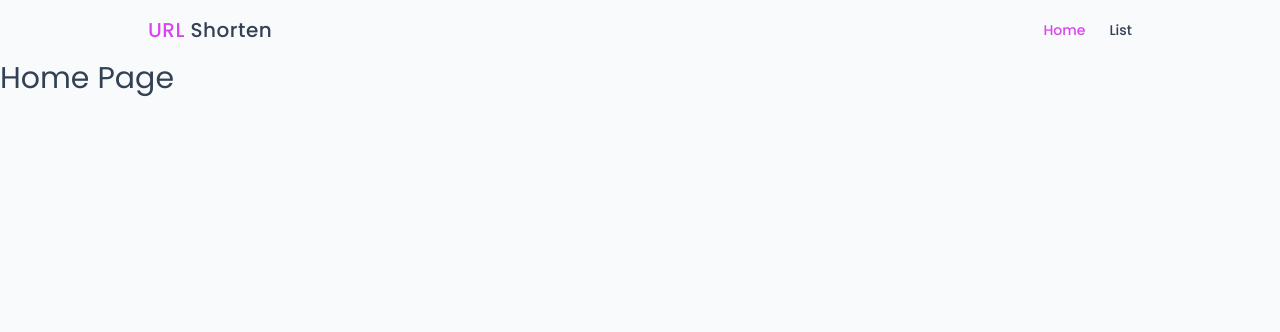
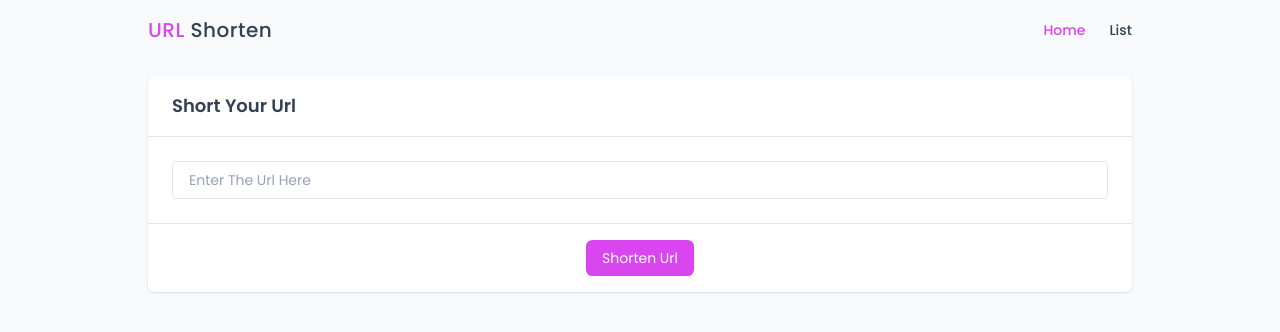
Before and after one commit to Tanvir-Alam625/url-shorten, a React (Vite) app: page / in a window 1280 px wide. Shown: the top 332 px of the page. Built offline with nearby package versions, Linux system fonts and the light colour scheme; what @mertasan/tailwindcss-variables would draw is missing.

Commit message:
chore: add design home page

```diff
--- a/src/assets/scss/app.scss
+++ b/src/assets/scss/app.scss
@@ -4,6 +4,9 @@
 
 // Font
 @import 'fonts';
-*,body{
+
+// Components
+@import "./components/button/index";
+body{
     @apply bg-dark-50 text-dark-700;
 }
--- /dev/null
+++ b/src/assets/scss/components/button/_index.scss
@@ -0,0 +1,62 @@
+@layer components {
+  .btn {
+    @apply inline-flex items-center justify-center rounded-primary transition-all duration-150 disabled:cursor-not-allowed disabled:opacity-60;
+  }
+
+  // Button Sizes
+  .btn-xs {
+    @apply px-2 py-1 text-xs;
+  }
+
+  .btn-sm {
+    @apply px-3 py-1.5 text-sm;
+  }
+
+  .btn-md {
+    @apply px-4 py-2 text-sm;
+  }
+
+  .btn-lg {
+    @apply px-5 py-2.5 text-base;
+  }
+
+  .btn-xl {
+    @apply px-6 py-3 text-base;
+  }
+
+  // Button groups
+  .btn-group {
+    @apply inline-flex rounded-primary;
+
+    .btn {
+      @apply rounded-none;
+    }
+
+    .btn:first-child {
+      @apply rounded-l-primary;
+    }
+
+    .btn:last-child {
+      @apply rounded-r-primary border-l-0;
+    }
+
+    .btn:not(:first-child):not(:last-child) {
+      @apply border-l-0;
+    }
+
+    &.rounded {
+      .btn:first-child {
+        @apply rounded-l-full;
+      }
+
+      .btn:last-child {
+        @apply rounded-r-full;
+      }
+    }
+  }
+}
+
+@import 'solid';
+@import 'outline';
+@import 'soft';
+@import 'plain';
--- /dev/null
+++ b/src/assets/scss/components/button/_outline.scss
@@ -0,0 +1,29 @@
+@layer components {
+  .btn-primary-outline {
+    @apply border border-primary-500 text-primary-500 focus:border-primary-600 focus:bg-primary-100 focus:text-primary-600 enabled:hover:bg-primary-100 ;
+  }
+
+  .btn-secondary-outline {
+    @apply border border-secondary-500 text-secondary-500 focus:border-secondary-600 focus:bg-secondary-100 focus:text-secondary-600 enabled:hover:bg-secondary-100 ;
+  }
+
+  .btn-success-outline {
+    @apply border border-success-500 text-success-500 focus:border-success-600 focus:bg-success-100 focus:text-success-600 enabled:hover:bg-success-100 ;
+  }
+
+  .btn-info-outline {
+    @apply border border-info-500 text-info-500 focus:border-info-600 focus:bg-info-100 focus:text-info-600 enabled:hover:bg-info-100 ;
+  }
+
+  .btn-warning-outline {
+    @apply border border-warning-500 text-warning-500 focus:border-warning-600 focus:bg-warning-100 focus:text-warning-600 enabled:hover:bg-warning-100 ;
+  }
+
+  .btn-danger-outline {
+    @apply border border-danger-500 text-danger-500 focus:border-danger-600 focus:bg-danger-100 focus:text-danger-600 enabled:hover:bg-danger-100 ;
+  }
+
+  .btn-dark-outline {
+    @apply border border-dark-500 text-dark-500 focus:border-dark-600 focus:bg-dark-100 focus:text-dark-600 enabled:hover:bg-dark-100 ;
+  }
+}
--- /dev/null
+++ b/src/assets/scss/components/button/_plain.scss
@@ -0,0 +1,29 @@
+@layer components {
+  .btn-primary-plain {
+    @apply text-primary-500 focus:bg-primary-100 focus:text-primary-600 enabled:hover:bg-primary-100;
+  }
+
+  .btn-secondary-plain {
+    @apply text-secondary-500 focus:bg-secondary-100 focus:text-secondary-600 enabled:hover:bg-secondary-100;
+  }
+
+  .btn-success-plain {
+    @apply text-success-500 focus:bg-success-100 focus:text-success-600 enabled:hover:bg-success-100;
+  }
+
+  .btn-info-plain {
+    @apply text-info-500 focus:bg-info-100 focus:text-info-600 enabled:hover:bg-info-100;
+  }
+
+  .btn-warning-plain {
+    @apply text-warning-500 focus:bg-warning-100 focus:text-warning-600 enabled:hover:bg-warning-100;
+  }
+
+  .btn-danger-plain {
+    @apply text-danger-500 focus:bg-danger-100 focus:text-danger-600 enabled:hover:bg-danger-100;
+  }
+
+  .btn-dark-plain {
+    @apply text-dark-500 focus:bg-dark-100 focus:text-dark-600 enabled:hover:bg-dark-200;
+  }
+}
--- /dev/null
+++ b/src/assets/scss/components/button/_soft.scss
@@ -0,0 +1,29 @@
+@layer components {
+  .btn-primary-soft {
+    @apply bg-primary-100 text-primary-500 focus:bg-primary-200 focus:text-primary-600 enabled:hover:bg-primary-200 ;
+  }
+
+  .btn-secondary-soft {
+    @apply bg-secondary-100 text-secondary-500 focus:bg-secondary-200 focus:text-secondary-600 enabled:hover:bg-secondary-200 ;
+  }
+
+  .btn-success-soft {
+    @apply bg-success-100 text-success-500 focus:bg-success-200 focus:text-success-600 enabled:hover:bg-success-200 ;
+  }
+
+  .btn-info-soft {
+    @apply bg-info-100 text-info-500 focus:bg-info-200 focus:text-info-600 enabled:hover:bg-info-200 dark:bg-info-800;
+  }
+
+  .btn-warning-soft {
+    @apply bg-warning-100 text-warning-500 focus:bg-warning-200 focus:text-warning-600 enabled:hover:bg-warning-200 ;
+  }
+
+  .btn-danger-soft {
+    @apply bg-danger-100 text-danger-500 focus:bg-danger-200 focus:text-danger-600 enabled:hover:bg-danger-200 ;
+  }
+
+  .btn-dark-soft {
+    @apply bg-dark-200 text-dark-500 focus:bg-dark-300 focus:text-dark-600 enabled:hover:bg-dark-300 ;
+  }
+}
--- /dev/null
+++ b/src/assets/scss/components/button/_solid.scss
@@ -0,0 +1,29 @@
+@layer components {
+  .btn-primary-solid {
+    @apply bg-primary-500 text-white focus:bg-primary-600 enabled:hover:bg-opacity-90 dark:text-slate-200;
+  }
+
+  .btn-secondary-solid {
+    @apply bg-secondary-500 text-white focus:bg-secondary-600 enabled:hover:bg-opacity-90 dark:text-slate-200;
+  }
+
+  .btn-success-solid {
+    @apply bg-success-500 text-white focus:bg-success-600 enabled:hover:bg-opacity-90 dark:text-slate-200;
+  }
+
+  .btn-info-solid {
+    @apply bg-info-500 text-white focus:bg-info-600 enabled:hover:bg-opacity-90 dark:text-slate-200;
+  }
+
+  .btn-warning-solid {
+    @apply bg-warning-500 text-white focus:bg-warning-600 enabled:hover:bg-opacity-90 dark:text-slate-200;
+  }
+
+  .btn-danger-solid {
+    @apply bg-danger-500 text-white focus:bg-danger-600 enabled:hover:bg-opacity-90 dark:text-slate-200;
+  }
+
+  .btn-dark-solid {
+    @apply bg-dark-500 text-white focus:bg-dark-600 enabled:hover:bg-opacity-90 dark:text-slate-200;
+  }
+}
--- /dev/null
+++ b/src/components/shared/Input.tsx
@@ -0,0 +1,46 @@
+import { forwardRef } from 'react';
+import { twMerge } from 'tailwind-merge';
+
+const classMap = {
+  base: 'inline-flex w-full items-center overflow-hidden rounded border border-dark-200 bg-transparent placeholder-dark-400 focus:border-primary-500 focus:ring-1 focus:ring-primary-500 disabled:cursor-not-allowed disabled:bg-dark-100 disabled:text-dark-500',
+
+  valid: 'border-success-500 focus:border-success-500 focus:ring-success-500',
+
+  invalid: 'border-danger-500 focus:border-danger-500 focus:ring-danger-500',
+
+  size: {
+    sm: 'px-4 py-1 text-xs placeholder:text-xs leading-5',
+    md: 'px-4 py-2 text-sm placeholder:text-sm',
+    lg: 'px-4 py-2 text-base placeholder:text-base',
+  },
+};
+
+export type InputProps = {
+  name?: string;
+  type?: React.InputHTMLAttributes<HTMLInputElement>['type'];
+  inputSize?: 'sm' | 'md' | 'lg';
+  className?: string;
+  isValid?: boolean;
+} & React.InputHTMLAttributes<HTMLInputElement>;
+
+const Input = forwardRef<HTMLInputElement, InputProps>(
+  ({ type = 'text', inputSize = 'md', className, isValid, ...rest }, ref) => {
+    return (
+      <input
+        type={type}
+        ref={ref}
+        className={twMerge(
+          classMap.base,
+          classMap.size[inputSize],
+          (isValid !== undefined || isValid === true) && classMap.valid,
+          isValid === false && classMap.invalid,
+          className
+        )}
+        {...rest}
+      />
+    );
+  }
+);
+
+Input.displayName = 'Input';
+export default Input;
--- a/src/components/shared/index.ts
+++ b/src/components/shared/index.ts
@@ -1 +1,3 @@
 export { default as Button } from './Button';
+export { default as Card } from './Card';
+export { default as Input } from './Input';
--- /dev/null
+++ b/src/hooks/useShorten.tsx
@@ -0,0 +1,32 @@
+import { useState, useEffect } from 'react';
+
+interface ShortUrl {
+  id: string;
+  shortUrl: string;
+  longUrl: string;
+}
+
+export function useShortUrls() {
+  const [shortUrls, setShortUrls] = useState<ShortUrl[]>(() => {
+    const savedShortUrls = localStorage.getItem('shortUrls');
+    return savedShortUrls ? JSON.parse(savedShortUrls) : [];
+  });
+
+  useEffect(() => {
+    localStorage.setItem('shortUrls', JSON.stringify(shortUrls));
+  }, [shortUrls]);
+
+  const addShortUrl = (newShortUrl: ShortUrl) => {
+    setShortUrls((prevShortUrls) => [...prevShortUrls, newShortUrl]);
+  };
+
+  const updateShortUrl = (id: string, updatedShortUrl: ShortUrl) => {
+    setShortUrls((prevShortUrls) => prevShortUrls.map((url) => (url.id === id ? updatedShortUrl : url)));
+  };
+
+  const deleteShortUrl = (id: string) => {
+    setShortUrls((prevShortUrls) => prevShortUrls.filter((url) => url.id !== id));
+  };
+
+  return { shortUrls, addShortUrl, updateShortUrl, deleteShortUrl };
+}
--- a/src/pages/HomePage.tsx
+++ b/src/pages/HomePage.tsx
@@ -1,7 +1,21 @@
+import { Button, Card, Input } from '@/components/shared';
+
 const HomePage = () => {
   return (
-    <div>
-      <h3 className="text-3xl">Home Page</h3>
+    <div className="mx-auto max-w-[1000px] space-y-5 px-2 py-4">
+      <Card>
+        <Card.Header>
+          <Card.Title>Short Your Url</Card.Title>
+        </Card.Header>
+        <Card.Body>
+          <Input type="text" placeholder="Enter The Url Here" />
+        </Card.Body>
+        <Card.Footer className="flex justify-center">
+          <Button color="primary" variant="solid" size="md" className="whitespace-nowrap">
+            Shorten Url
+          </Button>
+        </Card.Footer>
+      </Card>
     </div>
   );
 };
```
Also changed, not shown: package.json (+17 -17 lines), 1 other file (tests, documents, lock files or other folders).
